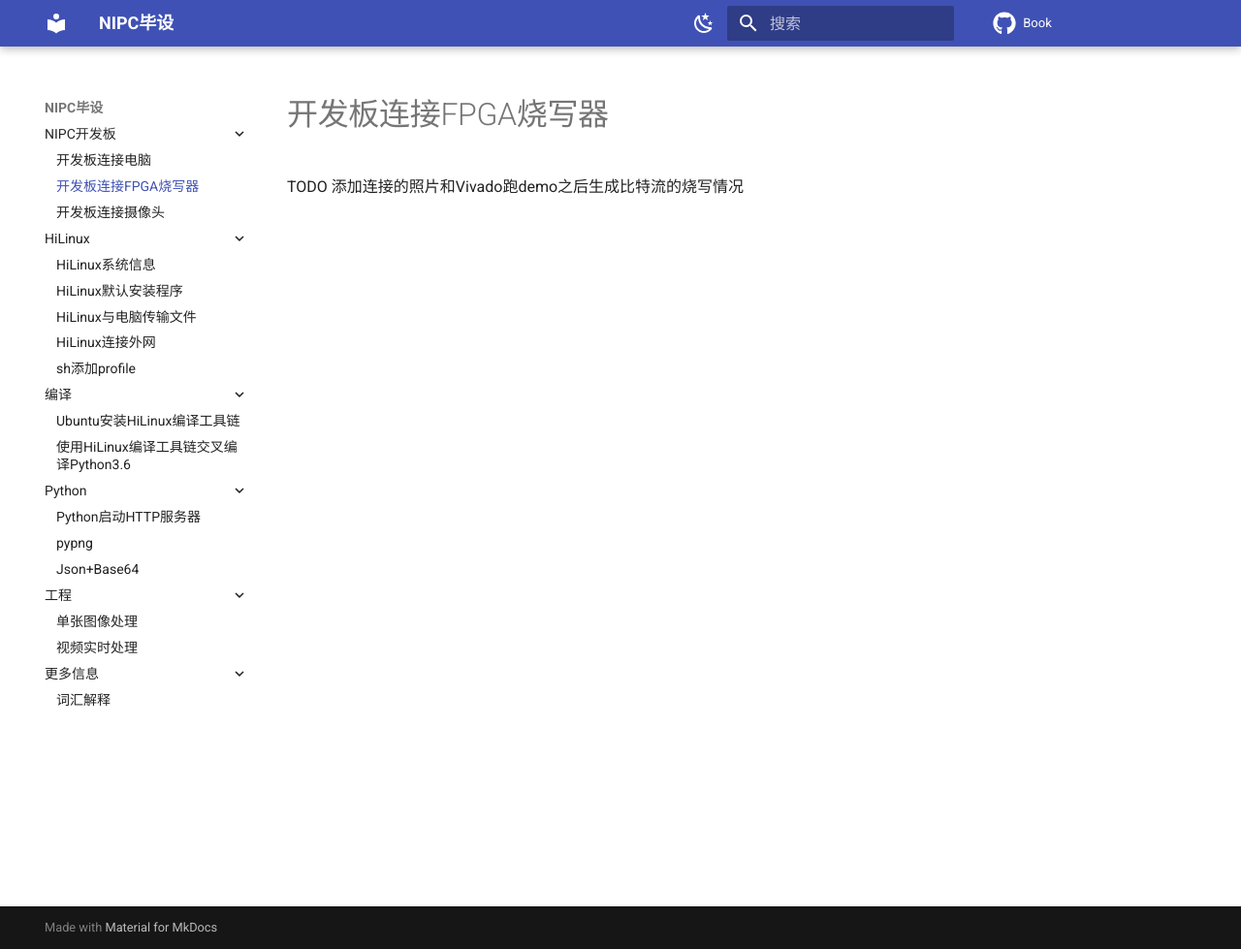
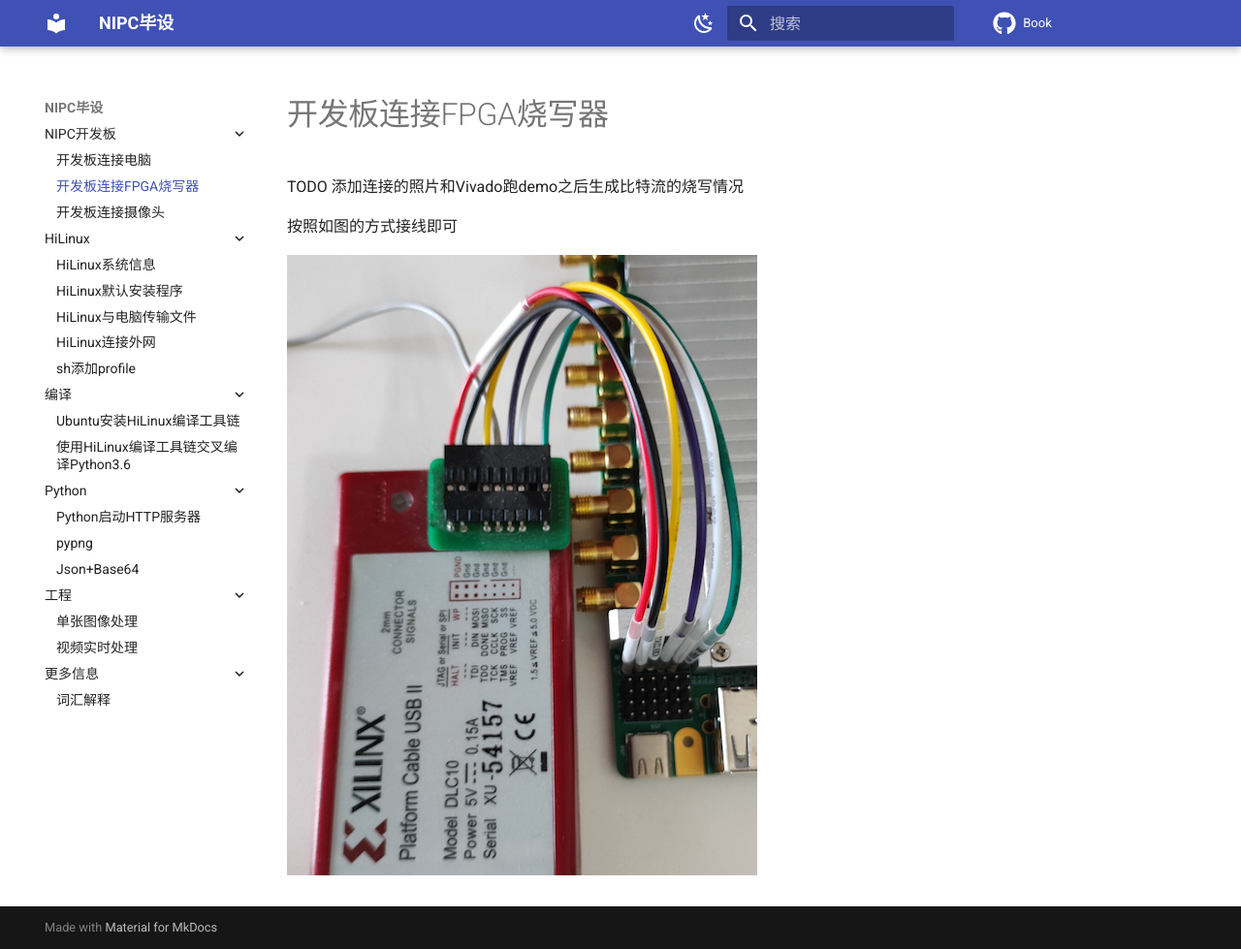
Before and after one commit to NIPC-Project/Book, an MkDocs documentation site: the page built from docs/NIPC/connect-xilinx-usb.md, in a window 1280 px wide and 979 px high. Shown: the whole window at 97% size. Built offline with MkDocs 1.6.1 and Material for MkDocs 9.7.7, drawn with Linux system fonts in a browser that asks for light colours; comment, search, counter and statistics services are not loaded.

Commit message:
add fpga usb

```diff
--- a/docs/NIPC/connect-xilinx-usb.md
+++ b/docs/NIPC/connect-xilinx-usb.md
@@ -1,3 +1,7 @@
 # 开发板连接FPGA烧写器
 
 TODO 添加连接的照片和Vivado跑demo之后生成比特流的烧写情况
+
+按照如图的方式接线即可
+
+![](images-connect-xilinx-usb/lines.png)
```
Also changed, not shown: docs/NIPC/connect-camera.md (+2 -0 lines), docs/NIPC/images-connect-xilinx-usb/lines.png (added).
